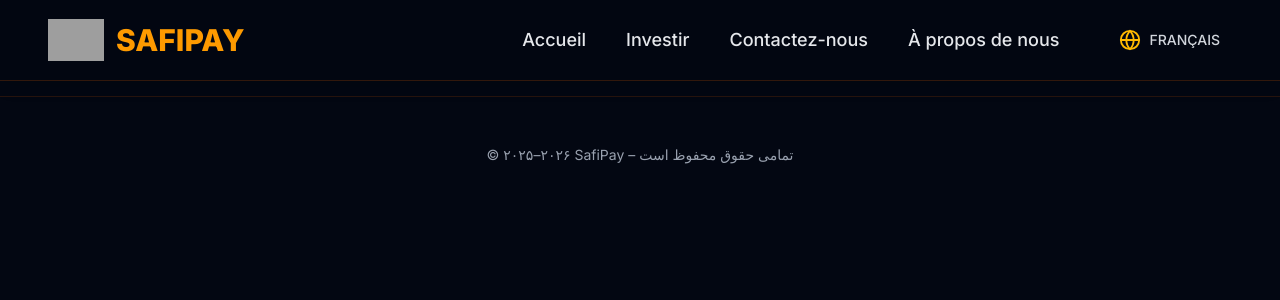
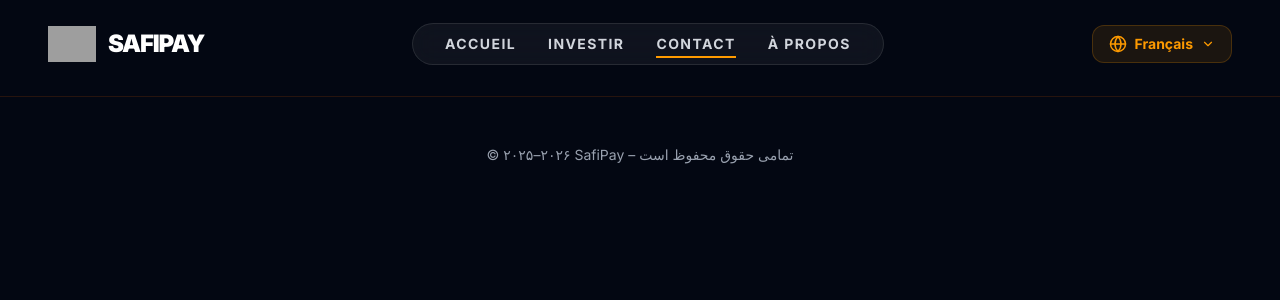
Before and after one commit to shaheensafi69-art/safipay-site-2025, a Next.js app: page /fr/contact in a window 1280 px wide. Shown: the top 300 px of the page. Built offline with nearby package versions, Linux system fonts and the light colour scheme; grey boxes are pictures that could not be loaded.

Commit message:
Complete Invest page implementation in Pashto and French with full UI parity

```diff
--- a/src/components/Header.tsx
+++ b/src/components/Header.tsx
@@ -1,10 +1,11 @@
 'use client';
 
-import { useState } from 'react';
+import { useState, useEffect } from 'react';
 import Link from 'next/link';
 import Image from 'next/image';
-import { Menu, X, Globe } from 'lucide-react';
+import { Menu, X, Globe, ChevronDown } from 'lucide-react';
 import { usePathname, useRouter } from 'next/navigation';
+import { motion, AnimatePresence } from 'framer-motion';
 
 const languages = [
   { code: 'fa', label: 'فارسی', flag: '🇦🇫' },
@@ -18,179 +19,180 @@ export default function Header() {
   const router = useRouter();
   const [isMobileOpen, setIsMobileOpen] = useState(false);
   const [isLangOpen, setIsLangOpen] = useState(false);
+  const [scrolled, setScrolled] = useState(false);
 
-  // تشخیص زبان فعلی از URL
-  const currentLang = pathname.split('/')[1] || 'fa';
+  // افکت برای تغییر استایل هدر هنگام اسکرول
+  useEffect(() => {
+    const handleScroll = () => setScrolled(window.scrollY > 20);
+    window.addEventListener('scroll', handleScroll);
+    return () => window.removeEventListener('scroll', handleScroll);
+  }, []);
 
-  // جهت متن: فارسی و پشتو → راست به چپ، انگلیسی و فرانسوی → چپ به راست
-  const textDirection = currentLang === 'en' || currentLang === 'fr' ? 'ltr' : 'rtl';
+  // تشخیص زبان فعلی
+  const currentLang = pathname.split('/')[1] || 'en';
+  const isRtl = currentLang === 'fa' || currentLang === 'ps';
+  const textDirection = isRtl ? 'rtl' : 'ltr';
 
   const changeLanguage = (lng: string) => {
-    const cleanPath = pathname.replace(/^\/(fa|en|ps|fr)/, '') || '/';
-    const newPath = `/${lng}${cleanPath}`;
+    const segments = pathname.split('/');
+    segments[1] = lng;
+    const newPath = segments.join('/') || `/${lng}`;
     router.push(newPath);
-    router.refresh();
+    setIsLangOpen(false);
     setIsMobileOpen(false);
-    setIsLangOpen(false);
   };
 
-  // متن‌های هدر بر اساس زبان فعلی
   const navText = {
-    home: currentLang === 'en' ? 'Home' :
-          currentLang === 'ps' ? 'کور' :
-          currentLang === 'fr' ? 'Accueil' : 'خانه',
-    invest: currentLang === 'en' ? 'Invest' :
-            currentLang === 'ps' ? 'پانګونه' :
-            currentLang === 'fr' ? 'Investir' : 'سرمایه‌گذاری',
-    contact: currentLang === 'en' ? 'Contact Us' :
-             currentLang === 'ps' ? 'اړیکه' :
-             currentLang === 'fr' ? 'Contactez-nous' : 'تماس با ما',
-    about: currentLang === 'en' ? 'About Us' :
-           currentLang === 'ps' ? 'زمونږ په اړه' :
-           currentLang === 'fr' ? 'À propos de nous' : 'درباره ما',
-    language: currentLang === 'en' ? 'Language' :
-              currentLang === 'ps' ? 'ژبه' :
-              currentLang === 'fr' ? 'Langue' : 'زبان',
+    home: { fa: 'خانه', ps: 'کور', en: 'Home', fr: 'Accueil' }[currentLang] || 'Home',
+    invest: { fa: 'سرمایه‌گذاری', ps: 'پانګونه', en: 'Invest', fr: 'Investir' }[currentLang] || 'Invest',
+    contact: { fa: 'تماس با ما', ps: 'اړیکه', en: 'Contact', fr: 'Contact' }[currentLang] || 'Contact',
+    about: { fa: 'درباره ما', ps: 'زمونږ په اړه', en: 'About Us', fr: 'À propos' }[currentLang] || 'About Us',
+    language: { fa: 'زبان', ps: 'ژبه', en: 'Language', fr: 'Langue' }[currentLang] || 'Language',
   };
 
   const navItems = [
-    { href: '/', label: navText.home },
-    { href: '/invest', label: navText.invest },
-    { href: '/contact', label: navText.contact },
-    { href: '/about', label: navText.about },
+    { href: `/${currentLang}`, label: navText.home },
+    { href: `/${currentLang}/invest`, label: navText.invest },
+    { href: `/${currentLang}/contact`, label: navText.contact },
+    { href: `/${currentLang}/about`, label: navText.about },
   ];
 
   return (
-    <header className="fixed top-0 left-0 right-0 z-50 bg-gray-950/95 backdrop-blur-lg border-b border-amber-900/40 shadow-lg" dir={textDirection}>
-      <div className="container mx-auto px-5 md:px-8 lg:px-12">
-        <div className="flex items-center justify-between h-16 md:h-20">
-          {/* لوگو */}
-          <Link href="/" className="flex items-center gap-3 z-50">
-            <div className="relative w-10 h-10 md:w-14 md:h-14">
-              <Image
-                src="/logo.png"
-                alt="SafiPay"
-                fill
-                className="object-contain"
-                priority
-              />
+    <header
+      className={`fixed top-0 left-0 right-0 z-[100] transition-all duration-500 ${
+        scrolled ? 'bg-black/80 backdrop-blur-xl border-b border-amber-500/20 py-3' : 'bg-transparent py-5'
+      }`}
+      dir={textDirection}
+    >
+      <div className="container mx-auto px-6 lg:px-12">
+        <div className="flex items-center justify-between">
+
+          {/* لوگو و نام برند */}
+          <Link href={`/${currentLang}`} className="flex items-center gap-3 group relative z-[110]">
+            <div className="relative w-10 h-10 md:w-12 md:h-12 transition-transform duration-500 group-hover:scale-110">
+              <Image src="/logo.png" alt="SafiPay" fill className="object-contain" priority />
             </div>
-            <span className="text-2xl md:text-3xl font-extrabold text-amber-500 hidden sm:block">
+            <span className="text-xl md:text-2xl font-black tracking-tighter text-white group-hover:text-amber-500 transition-colors">
               SAFIPAY
             </span>
           </Link>
 
-          {/* دسکتاپ منو + سوییچ زبان */}
-          <div className="hidden md:flex items-center gap-10 lg:gap-12">
-            <nav className="flex items-center gap-8 lg:gap-10">
+          {/* منوی دسکتاپ */}
+          <nav className="hidden md:flex items-center bg-white/5 border border-white/10 rounded-full px-8 py-2.5 backdrop-blur-md">
+            <div className="flex items-center gap-8">
+              {navItems.map((item) => (
                 <Link
-                href="/"
-                className="text-base lg:text-lg font-medium text-gray-200 hover:text-amber-400 transition-colors relative group"
+                  key={item.href}
+                  href={item.href}
+                  className="text-sm font-bold text-gray-300 hover:text-amber-400 transition-all relative group uppercase tracking-widest"
                 >
-                {navText.home}
-                <span className="absolute -bottom-1 left-0 w-0 h-0.5 bg-amber-500 transition-all duration-300 group-hover:w-full"></span>
+                  {item.label}
+                  <span className={`absolute -bottom-1 left-0 w-0 h-0.5 bg-amber-500 transition-all duration-300 group-hover:w-full ${pathname === item.href ? 'w-full' : ''}`}></span>
                 </Link>
-              <Link
-                href="/invest"
-                className="text-base lg:text-lg font-medium text-gray-200 hover:text-amber-400 transition-colors relative group"
-              >
-                {navText.invest}
-                <span className="absolute -bottom-1 left-0 w-0 h-0.5 bg-amber-500 transition-all duration-300 group-hover:w-full"></span>
-              </Link>
-              <Link
-                href="/contact"
-                className="text-base lg:text-lg font-medium text-gray-200 hover:text-amber-400 transition-colors relative group"
-              >
-                {navText.contact}
-                <span className="absolute -bottom-1 left-0 w-0 h-0.5 bg-amber-500 transition-all duration-300 group-hover:w-full"></span>
-              </Link>
-              <Link
-                href="/about"
-                className="text-base lg:text-lg font-medium text-gray-200 hover:text-amber-400 transition-colors relative group"
-              >
-                {navText.about}
-                <span className="absolute -bottom-1 left-0 w-0 h-0.5 bg-amber-500 transition-all duration-300 group-hover:w-full"></span>
-              </Link>
+              ))}
+            </div>
           </nav>
 
-            {/* سوییچ زبان */}
+          {/* بخش زبان و اکشن‌ها */}
+          <div className="hidden md:flex items-center gap-4">
             <div className="relative">
               <button
                 onClick={() => setIsLangOpen(!isLangOpen)}
-                className="flex items-center gap-2 px-3 py-2 rounded-full hover:bg-amber-950/50 transition-all"
+                className="flex items-center gap-2 px-4 py-2 rounded-xl bg-amber-500/10 border border-amber-500/20 text-amber-500 hover:bg-amber-500/20 transition-all font-bold text-sm"
               >
-                <Globe size={22} className="text-amber-400" />
-                <span className="text-sm font-medium uppercase text-gray-300">
-                  {languages.find(l => l.code === currentLang)?.label || 'FA'}
-                </span>
+                <Globe size={18} />
+                <span>{languages.find(l => l.code === currentLang)?.label}</span>
+                <ChevronDown size={14} className={`transition-transform ${isLangOpen ? 'rotate-180' : ''}`} />
               </button>
 
+              <AnimatePresence>
                 {isLangOpen && (
-                <div className="absolute right-0 mt-3 w-56 bg-gray-900/95 border border-amber-800/50 rounded-xl shadow-2xl overflow-hidden z-50">
+                  <motion.div
+                    initial={{ opacity: 0, y: 10 }}
+                    animate={{ opacity: 1, y: 0 }}
+                    exit={{ opacity: 0, y: 10 }}
+                    className={`absolute ${isRtl ? 'left-0' : 'right-0'} mt-3 w-48 bg-gray-900 border border-white/10 rounded-2xl shadow-2xl overflow-hidden p-2`}
+                  >
                     {languages.map((lang) => (
                       <button
                         key={lang.code}
                         onClick={() => changeLanguage(lang.code)}
-                      className={`flex items-center gap-3 w-full text-left px-5 py-3.5 text-gray-200 hover:bg-amber-950/70 hover:text-amber-400 transition-colors ${
-                        currentLang === lang.code ? 'bg-amber-950/50' : ''
+                        className={`flex items-center justify-between w-full px-4 py-3 rounded-xl transition-all ${
+                          currentLang === lang.code ? 'bg-amber-500 text-black' : 'text-gray-300 hover:bg-white/5'
                         }`}
                       >
-                      <span className="text-2xl">{lang.flag}</span>
-                      <span>{lang.label}</span>
+                        <span className="font-bold">{lang.label}</span>
+                        <span className="text-xl">{lang.flag}</span>
                       </button>
                     ))}
-                </div>
+                  </motion.div>
                 )}
+              </AnimatePresence>
             </div>
           </div>
 
-          {/* همبرگر موبایل */}
+          {/* دکمه منوی موبایل */}
           <button
-            className="md:hidden text-amber-400 p-2 rounded-lg hover:bg-amber-950/50 transition z-50"
+            className="md:hidden p-2 text-white bg-white/10 rounded-xl"
             onClick={() => setIsMobileOpen(!isMobileOpen)}
           >
-            {isMobileOpen ? <X size={28} /> : <Menu size={28} />}
+            {isMobileOpen ? <X size={24} /> : <Menu size={24} />}
           </button>
         </div>
       </div>
 
-      {/* منوی موبایل */}
+      {/* منوی تمام صفحه موبایل */}
+      <AnimatePresence>
         {isMobileOpen && (
-        <div className="md:hidden bg-gray-950/95 border-b border-amber-900/40 backdrop-blur-lg" dir={textDirection}>
-          <div className="container mx-auto px-5 py-6 flex flex-col gap-6">
+          <motion.div
+            initial={{ opacity: 0, x: isRtl ? 100 : -100 }}
+            animate={{ opacity: 1, x: 0 }}
+            exit={{ opacity: 0, x: isRtl ? 100 : -100 }}
+            className="fixed inset-0 z-[100] bg-black flex flex-col p-8 md:hidden"
+          >
+            <div className="flex justify-between items-center mb-16">
+              <div className="flex items-center gap-3">
+                <Image src="/logo.png" alt="SafiPay" width={40} height={40} />
+                <span className="font-black text-xl">SAFIPAY</span>
+              </div>
+              <button onClick={() => setIsMobileOpen(false)} className="p-2 bg-white/10 rounded-full">
+                <X size={24} />
+              </button>
+            </div>
+
+            <nav className="flex flex-col gap-8 mb-16">
               {navItems.map((item) => (
                 <Link
                   key={item.href}
                   href={item.href}
-                className="text-xl font-medium text-gray-200 hover:text-amber-400 transition-colors"
                   onClick={() => setIsMobileOpen(false)}
+                  className="text-4xl font-black text-white hover:text-amber-500 transition-colors uppercase tracking-tighter"
                 >
                   {item.label}
                 </Link>
               ))}
+            </nav>
 
-            <div className="pt-4 border-t border-amber-900/30">
-              <div className="text-lg font-medium text-amber-400 mb-4">{navText.language}</div>
-              <div className="grid grid-cols-2 gap-4">
+            <div className="mt-auto">
+              <p className="text-gray-500 mb-6 font-bold uppercase tracking-widest text-xs">{navText.language}</p>
+              <div className="grid grid-cols-2 gap-3">
                 {languages.map((lang) => (
                   <button
                     key={lang.code}
                     onClick={() => changeLanguage(lang.code)}
-                    className={`flex flex-col items-center justify-center py-3 rounded-xl transition-all text-base ${
-                      currentLang === lang.code
-                        ? 'bg-amber-600 text-white shadow-md'
-                        : 'bg-gray-800/80 text-gray-200 hover:bg-amber-950/80'
+                    className={`flex items-center justify-center gap-3 py-4 rounded-2xl font-bold transition-all ${
+                      currentLang === lang.code ? 'bg-amber-500 text-black' : 'bg-white/5 text-white'
                     }`}
                   >
-                    <span className="text-3xl mb-1">{lang.flag}</span>
+                    <span>{lang.flag}</span>
                     <span>{lang.label}</span>
                   </button>
                 ))}
               </div>
             </div>
-          </div>
-        </div>
+          </motion.div>
         )}
+      </AnimatePresence>
     </header>
   );
 }
```
Lines whose indentation alone changed are shown as unchanged.
